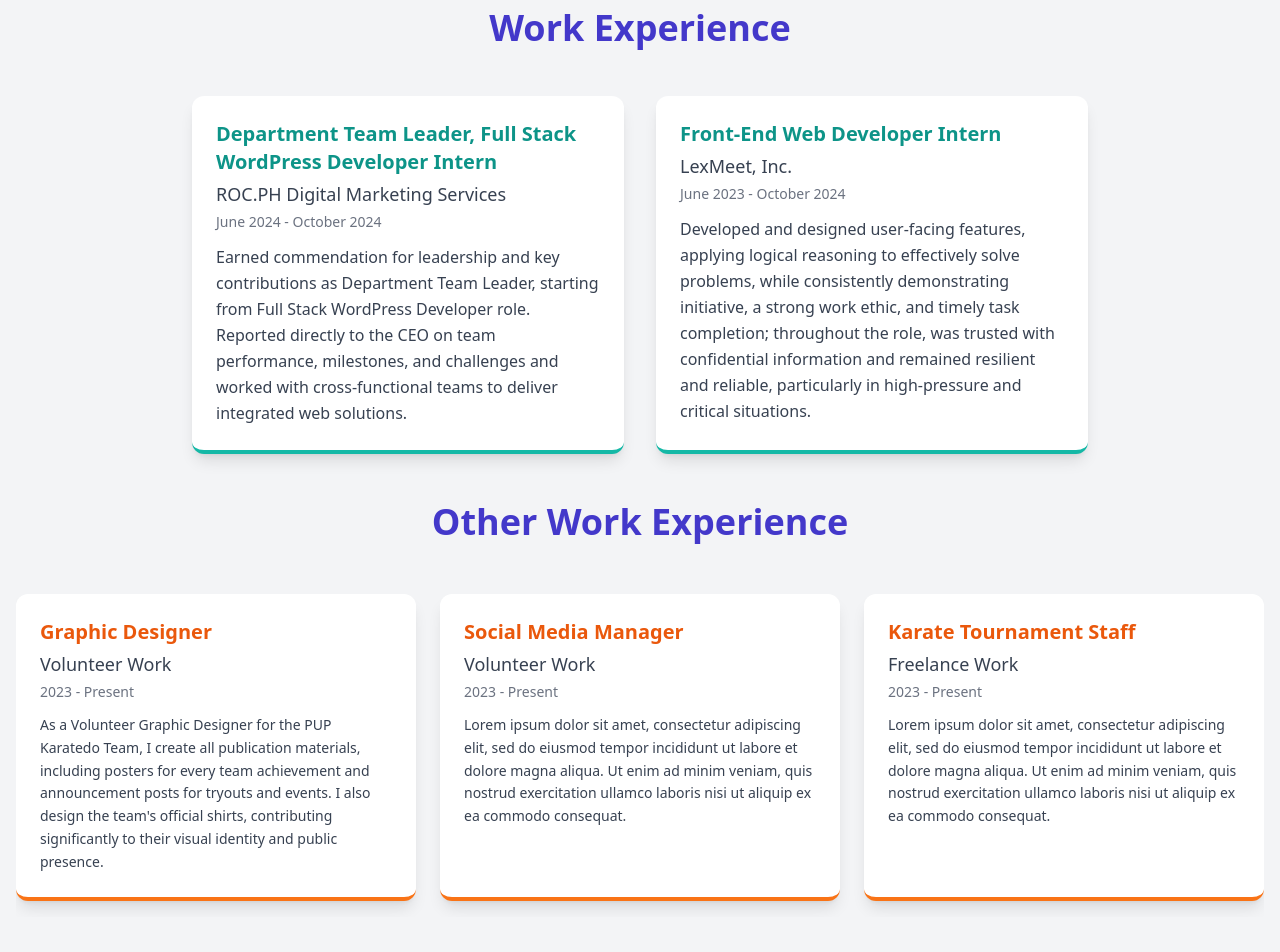
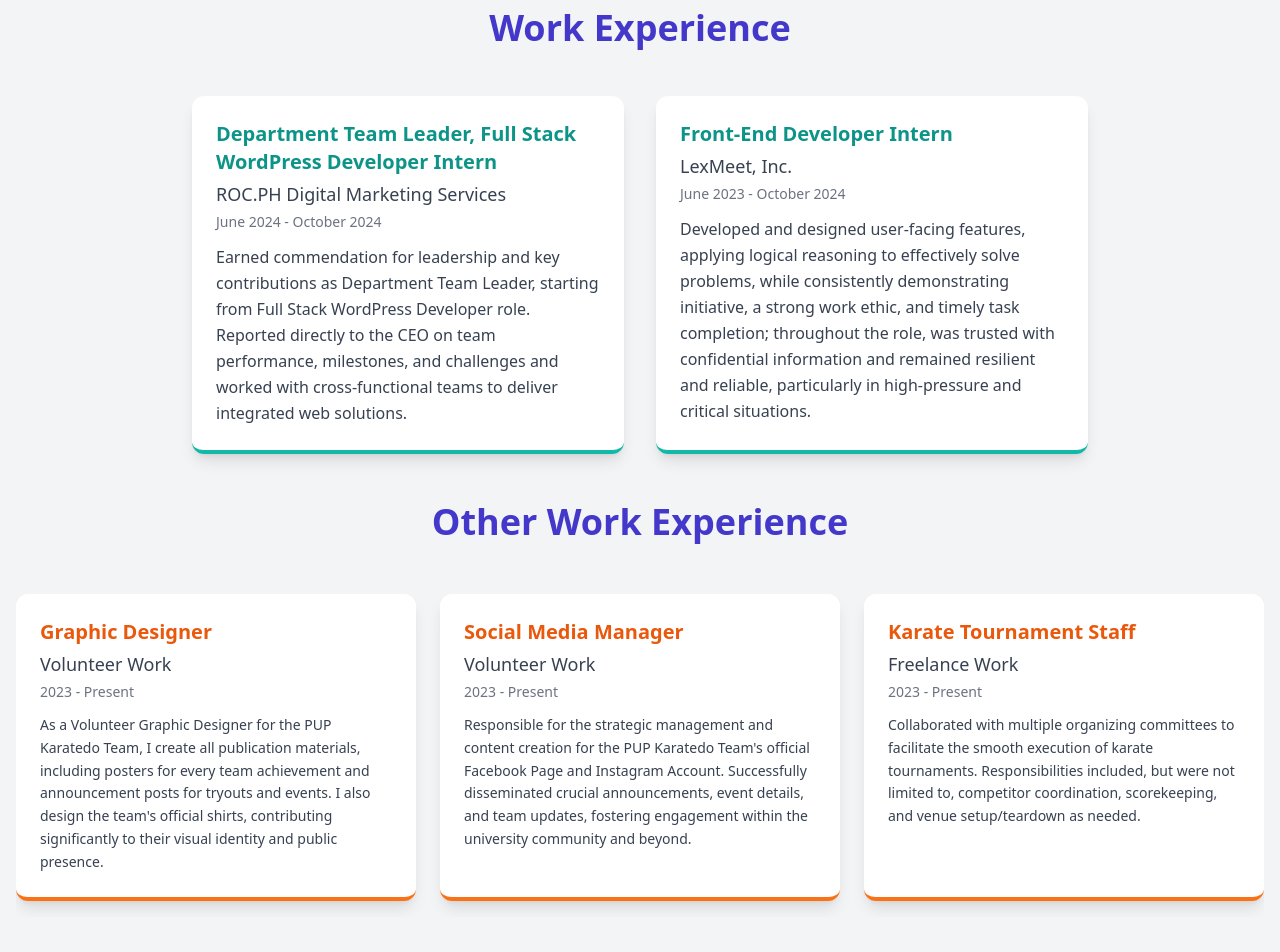
Before and after one commit to vnclrd/vnclrd-portfolio, a React (Vite) app: page / in a window 1280 px wide. Shown: the part 1240-2192 px from the top of the page. Built offline with nearby package versions, Linux system fonts and the light colour scheme.

Commit message:
Updated the description of each other work experience card

```diff
--- a/src/App.jsx
+++ b/src/App.jsx
@@ -729,7 +729,7 @@ const App = () => {
     },
     {
       id: 'work-2',
-      title: 'Front-End Web Developer Intern',
+      title: 'Front-End Developer Intern',
       company: 'LexMeet, Inc.',
       years: 'June 2023 - October 2024',
       description: 'Developed and designed user-facing features, applying logical reasoning to effectively solve problems, while consistently demonstrating initiative, a strong work ethic, and timely task completion; throughout the role, was trusted with confidential information and remained resilient and reliable, particularly in high-pressure and critical situations.'
@@ -749,42 +749,42 @@ const App = () => {
       title: 'Social Media Manager',
       company: 'Volunteer Work',
       years: '2023 - Present',
-      description: 'Lorem ipsum dolor sit amet, consectetur adipiscing elit, sed do eiusmod tempor incididunt ut labore et dolore magna aliqua. Ut enim ad minim veniam, quis nostrud exercitation ullamco laboris nisi ut aliquip ex ea commodo consequat.',
+      description: "Responsible for the strategic management and content creation for the PUP Karatedo Team's official Facebook Page and Instagram Account. Successfully disseminated crucial announcements, event details, and team updates, fostering engagement within the university community and beyond.",
     },
     {
       id: 'other-3',
       title: 'Karate Tournament Staff',
       company: 'Freelance Work',
       years: '2023 - Present',
-      description: 'Lorem ipsum dolor sit amet, consectetur adipiscing elit, sed do eiusmod tempor incididunt ut labore et dolore magna aliqua. Ut enim ad minim veniam, quis nostrud exercitation ullamco laboris nisi ut aliquip ex ea commodo consequat.',
+      description: 'Collaborated with multiple organizing committees to facilitate the smooth execution of karate tournaments. Responsibilities included, but were not limited to, competitor coordination, scorekeeping, and venue setup/teardown as needed.',
     },
     {
       id: 'other-4',
       title: 'Karate Seminar Assistant',
       company: 'Freelance Work',
       years: '2023 - 2025',
-      description: 'Lorem ipsum dolor sit amet, consectetur adipiscing elit, sed do eiusmod tempor incididunt ut labore et dolore magna aliqua. Ut enim ad minim veniam, quis nostrud exercitation ullamco laboris nisi ut aliquip ex ea commodo consequat.',
+      description: 'Collaborated directly with a Philippine National Karate Team member to facilitate the successful execution of specialized karate seminars. Responsibilities included equipment management, demonstration support, and general logistical coordination to ensure a productive learning environment.',
     },
     {
       id: 'other-5',
       title: 'Service Crew',
       company: 'Jollibee Foods Corporation',
-      years: 'Month Year',
-      description: 'Lorem ipsum dolor sit amet, consectetur adipiscing elit, sed do eiusmod tempor incididunt ut labore et dolore magna aliqua. Ut enim ad minim veniam, quis nostrud exercitation ullamco laboris nisi ut aliquip ex ea commodo consequat.',
+      years: '2018',
+      description: 'Developed strong customer service, teamwork, and time management skills in a dynamic retail food environment. Mostly contributed to maintaining a clean and organized workspace and distributed orders to customers.',
     },
     {
       id: 'other-6',
       title: 'Portrait Artist',
       company: 'Freelance Work',
-      years: 'Month Year',
-      description: 'Lorem ipsum dolor sit amet, consectetur adipiscing elit, sed do eiusmod tempor incididunt ut labore et dolore magna aliqua. Ut enim ad minim veniam, quis nostrud exercitation ullamco laboris nisi ut aliquip ex ea commodo consequat.',
+      years: '2021 - 2022',
+      description: 'Established and managed a freelance portrait art service during the pandemic, successfully taking commissions to provide personalized artwork for clients. Demonstrated adaptability in a challenging economic climate.',
     },
     {
       id: 'other-7',
       title: 'NFT Artist',
       company: 'Freelance Work',
-      years: 'Month Year',
-      description: 'Lorem ipsum dolor sit amet, consectetur adipiscing elit, sed do eiusmod tempor incididunt ut labore et dolore magna aliqua. Ut enim ad minim veniam, quis nostrud exercitation ullamco laboris nisi ut aliquip ex ea commodo consequat.',
+      years: '2020 - 2022',
+      description: 'Provided bespoke NFT art to a diverse clientele, specifically tailoring creations to meet the requirements for whitelist entry into various NFT projects. Expertly navigated the digital art landscape to deliver high-value, exclusive artwork.',
     },
   ];
 
```
